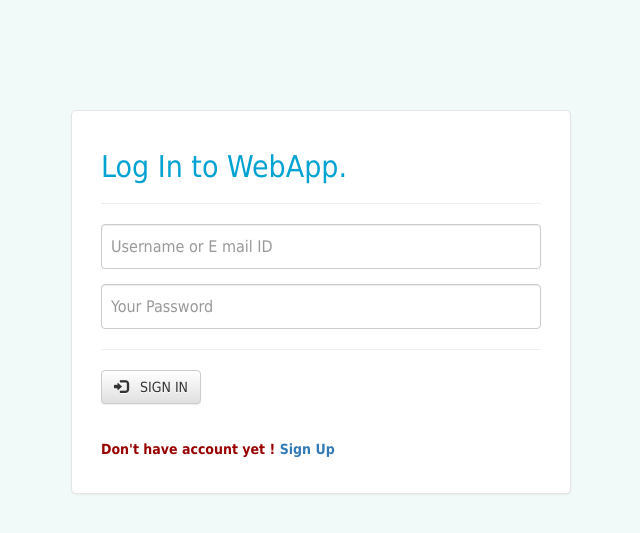
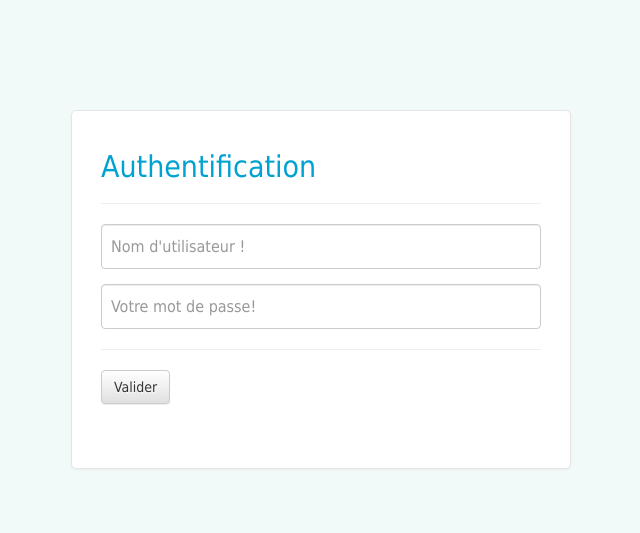
Before and after one commit to CaroleBelliardo/Projet_Unice_Master2, a PHP site: page /Accueil.php in a window 1280 px wide. Shown: the top 533 px of the page, without its empty margins (319-959 px from the left). Run offline with PHP 8.4, Linux system fonts and the light colour scheme.

Commit message:
Accueil Fonctionne correctement :)

```diff
--- a/HopitalBim/Accueil.php
+++ b/HopitalBim/Accueil.php
@@ -24,10 +24,10 @@ if(isset($_POST['btn-login']))
 }
 ?>
 <!DOCTYPE html PUBLIC "-//W3C//DTD XHTML 1.0 Transitional//EN" "http://www.w3.org/TR/xhtml1/DTD/xhtml1-transitional.dtd">
-<html xmlns="http://www.w3.org/1999/xhtml">
+<html>
 <head>
 <meta http-equiv="Content-Type" content="text/html; charset=utf-8" />
-<title>Coding Cage : Login</title>
+<title>Accueil</title>
 <link href="bootstrap/css/bootstrap.min.css" rel="stylesheet" media="screen">
 <link href="bootstrap/css/bootstrap-theme.min.css" rel="stylesheet" media="screen">
 <link rel="stylesheet" href="style.css" type="text/css"  />
@@ -41,7 +41,7 @@ if(isset($_POST['btn-login']))
 
        <form class="form-signin" method="post" id="login-form">
 
-        <h2 class="form-signin-heading">Log In to WebApp.</h2><hr />
+        <h2 class="form-signin-heading">Authentification</h2><hr />
 
         <div id="error">
         <?php
@@ -49,7 +49,7 @@ if(isset($_POST['btn-login']))
 			{
 				?>
                 <div class="alert alert-danger">
-                   <i class="glyphicon glyphicon-warning-sign"></i> &nbsp; <?php echo $error; ?> !
+                   <i class=""></i><?php echo $error; ?> !
                 </div>
                 <?php
 			}
@@ -57,23 +57,22 @@ if(isset($_POST['btn-login']))
         </div>
 
         <div class="form-group">
-        <input type="text" class="form-control" name="txt_uname" placeholder="Username or E mail ID" required />
+        <input type="text" class="form-control" name="txt_uname" placeholder="Nom d'utilisateur !" required />
         <span id="check-e"></span>
         </div>
 
         <div class="form-group">
-        <input type="password" class="form-control" name="txt_password" placeholder="Your Password" />
+        <input type="password" class="form-control" name="txt_password" placeholder="Votre mot de passe!" />
         </div>
 
      	<hr />
 
         <div class="form-group">
             <button type="submit" name="btn-login" class="btn btn-default">
-                	<i class="glyphicon glyphicon-log-in"></i> &nbsp; SIGN IN
+                	<i class=""></i>Valider
             </button>
         </div>
       	<br />
-            <label>Don't have account yet ! <a href="sign-up.php">Sign Up</a></label>
       </form>
 
     </div>
--- /dev/null
+++ b/HopitalBim/Information Admin.txt
@@ -0,0 +1 @@
+INSERT INTO `compteutilisateurs` (`idEmploye`, `passwd`) VALUES (' admin', '$2y$10$KkabW3kZ8BuefovG.jZvYuJrAheZVYV6RtcuXGcnRS2YOhwSREc1G')
```
